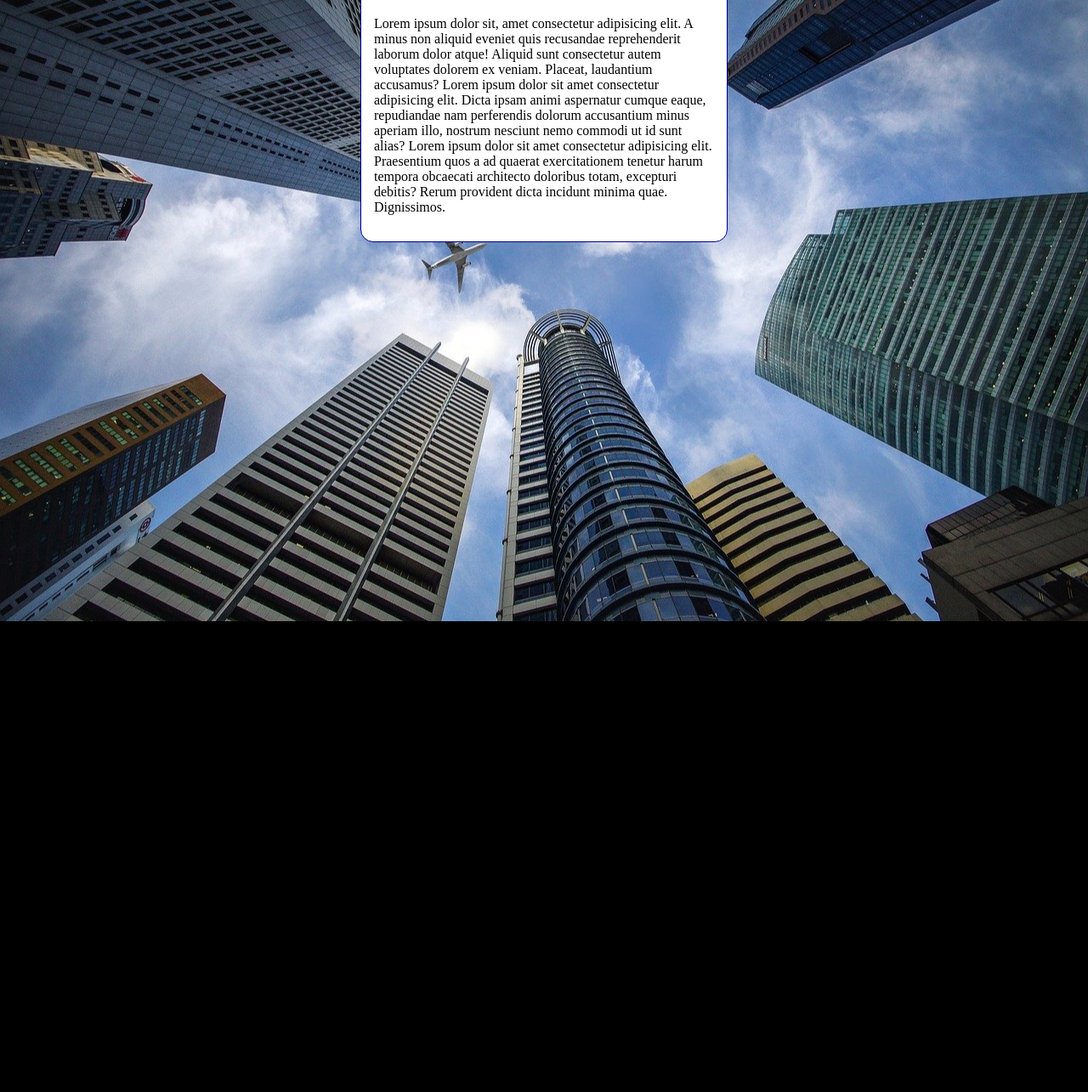
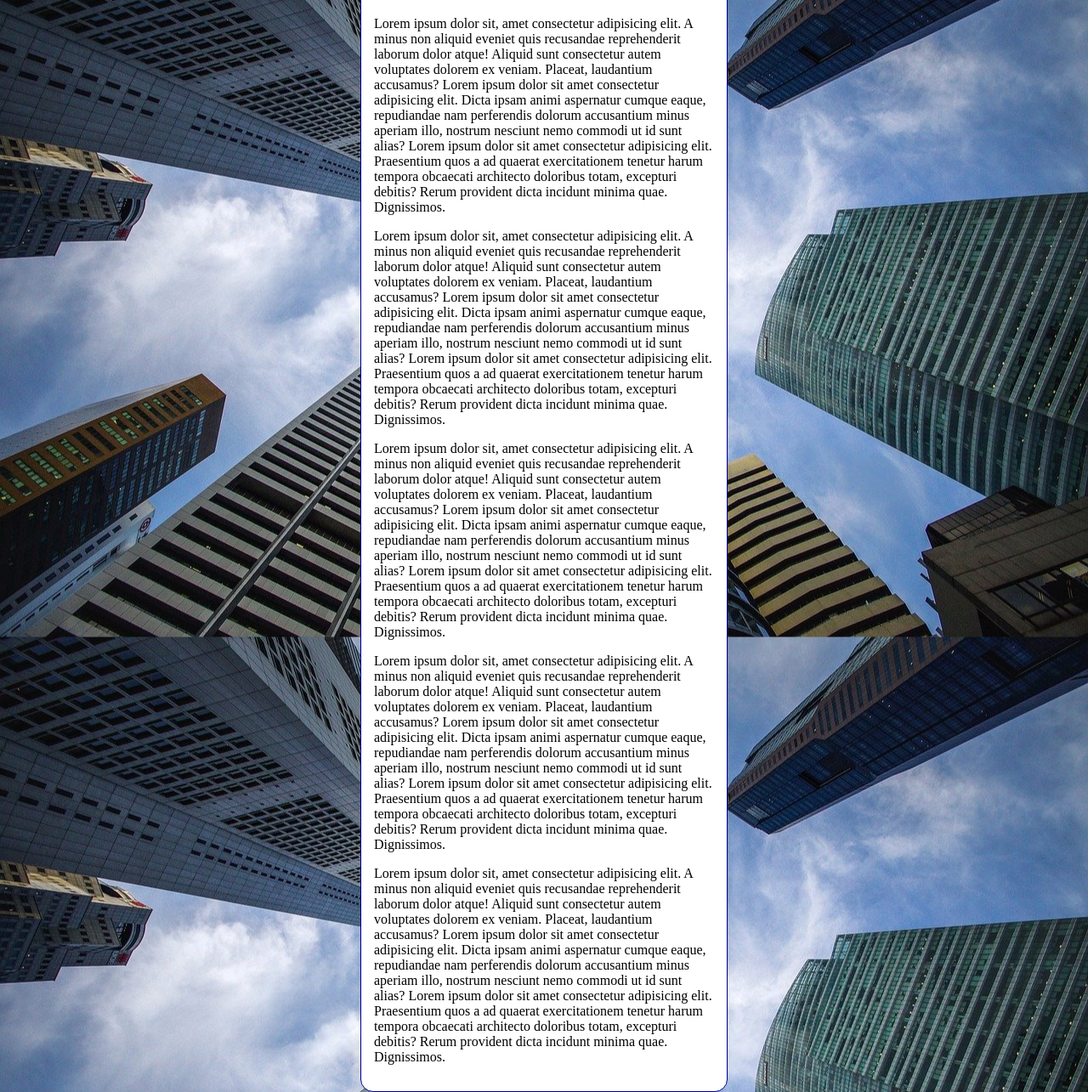
Before and after one commit to HeitorPaula/html-css, a plain HTML site: page exercicios/ex022/fundo06.html in a window 1280 px wide. Shown: the part 85-1370 px from the top of the page at 85% size. Before the commit the page ends 816 px from the top, so only its background shows below. Drawn offline with Linux system fonts and the light colour scheme.

Commit message:
Update fundo06.html

```diff
--- a/exercicios/ex022/fundo06.html
+++ b/exercicios/ex022/fundo06.html
@@ -10,7 +10,7 @@
             background-color: black;
             background-image: url(imagens/wallpaper002.jpg);
             background-position: center center;
-            background-repeat: no-repeat;
+            background-repeat: repeat-y;
             background-size: cover;
         }
 
@@ -28,6 +28,10 @@
     <main>
         <h1>Teste de Imagem de Fundo</h1>
         <p>Lorem ipsum dolor sit, amet consectetur adipisicing elit. A minus non aliquid eveniet quis recusandae reprehenderit laborum dolor atque! Aliquid sunt consectetur autem voluptates dolorem ex veniam. Placeat, laudantium accusamus? Lorem ipsum dolor sit amet consectetur adipisicing elit. Dicta ipsam animi aspernatur cumque eaque, repudiandae nam perferendis dolorum accusantium minus aperiam illo, nostrum nesciunt nemo commodi ut id sunt alias? Lorem ipsum dolor sit amet consectetur adipisicing elit. Praesentium quos a ad quaerat exercitationem tenetur harum tempora obcaecati architecto doloribus totam, excepturi debitis? Rerum provident dicta incidunt minima quae. Dignissimos.</p>
+        <p>Lorem ipsum dolor sit, amet consectetur adipisicing elit. A minus non aliquid eveniet quis recusandae reprehenderit laborum dolor atque! Aliquid sunt consectetur autem voluptates dolorem ex veniam. Placeat, laudantium accusamus? Lorem ipsum dolor sit amet consectetur adipisicing elit. Dicta ipsam animi aspernatur cumque eaque, repudiandae nam perferendis dolorum accusantium minus aperiam illo, nostrum nesciunt nemo commodi ut id sunt alias? Lorem ipsum dolor sit amet consectetur adipisicing elit. Praesentium quos a ad quaerat exercitationem tenetur harum tempora obcaecati architecto doloribus totam, excepturi debitis? Rerum provident dicta incidunt minima quae. Dignissimos.</p>
+        <p>Lorem ipsum dolor sit, amet consectetur adipisicing elit. A minus non aliquid eveniet quis recusandae reprehenderit laborum dolor atque! Aliquid sunt consectetur autem voluptates dolorem ex veniam. Placeat, laudantium accusamus? Lorem ipsum dolor sit amet consectetur adipisicing elit. Dicta ipsam animi aspernatur cumque eaque, repudiandae nam perferendis dolorum accusantium minus aperiam illo, nostrum nesciunt nemo commodi ut id sunt alias? Lorem ipsum dolor sit amet consectetur adipisicing elit. Praesentium quos a ad quaerat exercitationem tenetur harum tempora obcaecati architecto doloribus totam, excepturi debitis? Rerum provident dicta incidunt minima quae. Dignissimos.</p>
+        <p>Lorem ipsum dolor sit, amet consectetur adipisicing elit. A minus non aliquid eveniet quis recusandae reprehenderit laborum dolor atque! Aliquid sunt consectetur autem voluptates dolorem ex veniam. Placeat, laudantium accusamus? Lorem ipsum dolor sit amet consectetur adipisicing elit. Dicta ipsam animi aspernatur cumque eaque, repudiandae nam perferendis dolorum accusantium minus aperiam illo, nostrum nesciunt nemo commodi ut id sunt alias? Lorem ipsum dolor sit amet consectetur adipisicing elit. Praesentium quos a ad quaerat exercitationem tenetur harum tempora obcaecati architecto doloribus totam, excepturi debitis? Rerum provident dicta incidunt minima quae. Dignissimos.</p>
+        <p>Lorem ipsum dolor sit, amet consectetur adipisicing elit. A minus non aliquid eveniet quis recusandae reprehenderit laborum dolor atque! Aliquid sunt consectetur autem voluptates dolorem ex veniam. Placeat, laudantium accusamus? Lorem ipsum dolor sit amet consectetur adipisicing elit. Dicta ipsam animi aspernatur cumque eaque, repudiandae nam perferendis dolorum accusantium minus aperiam illo, nostrum nesciunt nemo commodi ut id sunt alias? Lorem ipsum dolor sit amet consectetur adipisicing elit. Praesentium quos a ad quaerat exercitationem tenetur harum tempora obcaecati architecto doloribus totam, excepturi debitis? Rerum provident dicta incidunt minima quae. Dignissimos.</p>
     </main>
 </body>
 </html>
```
